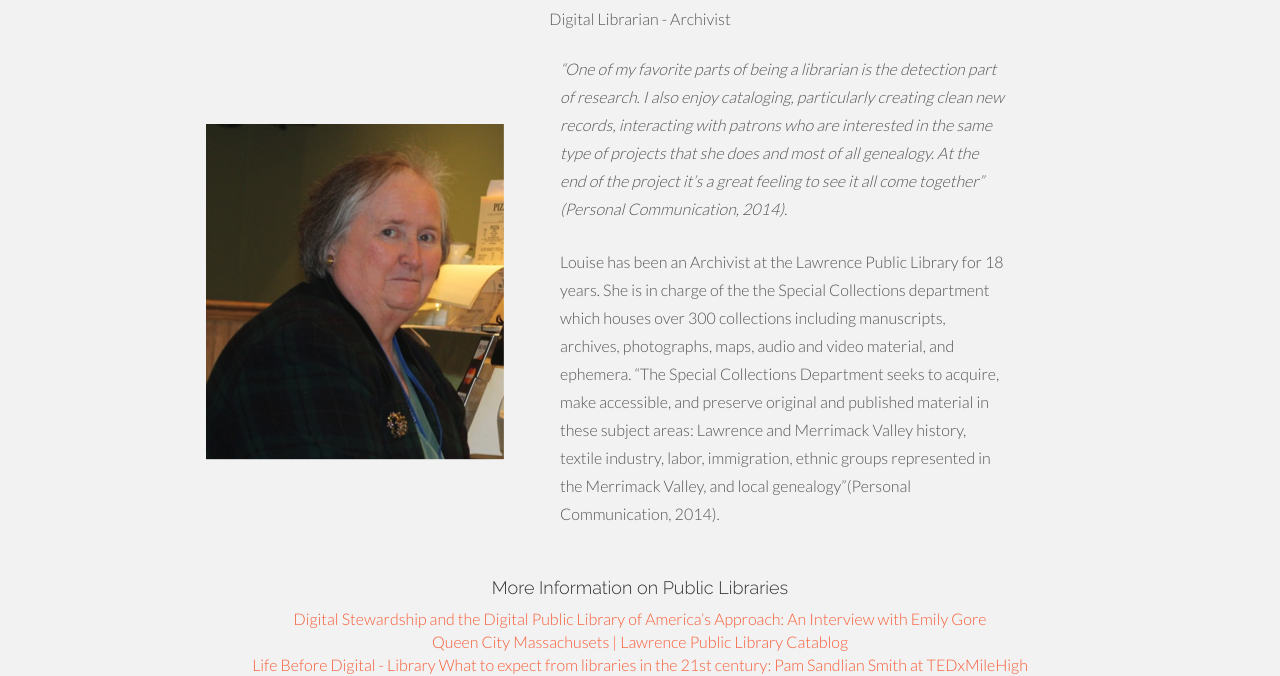
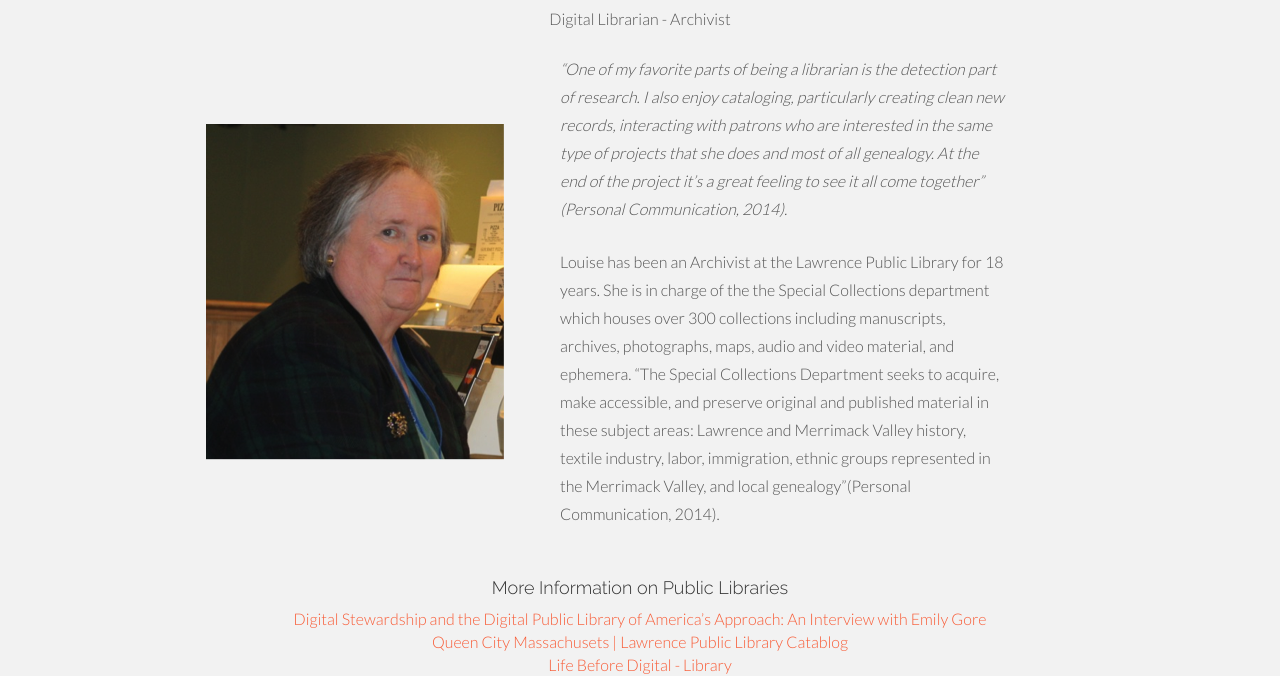
Before and after one commit to mapping-digital-librarianship/mapping-digital-librarianship.github.io, a plain HTML site: page sandberg.html in a window 1280 px wide. Shown: the part 627-1303 px from the top of the page. Drawn offline with nearby package versions, Linux system fonts and the light colour scheme.

Commit message:
update sandberg

```diff
--- a/sandberg.html
+++ b/sandberg.html
@@ -128,7 +128,7 @@
                 <h4>More Information on Public Libraries</h4>
                 <a href="http://blogs.loc.gov/digitalpreservation/2013/10/digital-stewardship-and-the-digital-public-library-of-americas-approach-an-interview-with-emily-gore/">Digital Stewardship and the Digital Public Library of America’s Approach: An Interview with Emily Gore</a><br/>
                 <a href="http://queencityma.wordpress.com/"> Queen City Massachusets | Lawrence Public Library Catablog</a><br/>
-                <a href="http://youtu.be/1vgGTvVIj4Y"> Life Before Digital - Library </a>
+                <a href="http://youtu.be/1vgGTvVIj4Y"> Life Before Digital - Library </a><br/>
                 <a href="https://www.youtube.com/watch?v=fa6ERdxyYdo">What to expect from libraries in the 21st century: Pam Sandlian Smith at TEDxMileHigh</a><br/>
                 <a href="http://connection.sagepub.com/blog/2013/04/19/interview-with-librarians/">National Library Week Spotlight: An interview with librarians turned publishers</a><br/>
 
```
